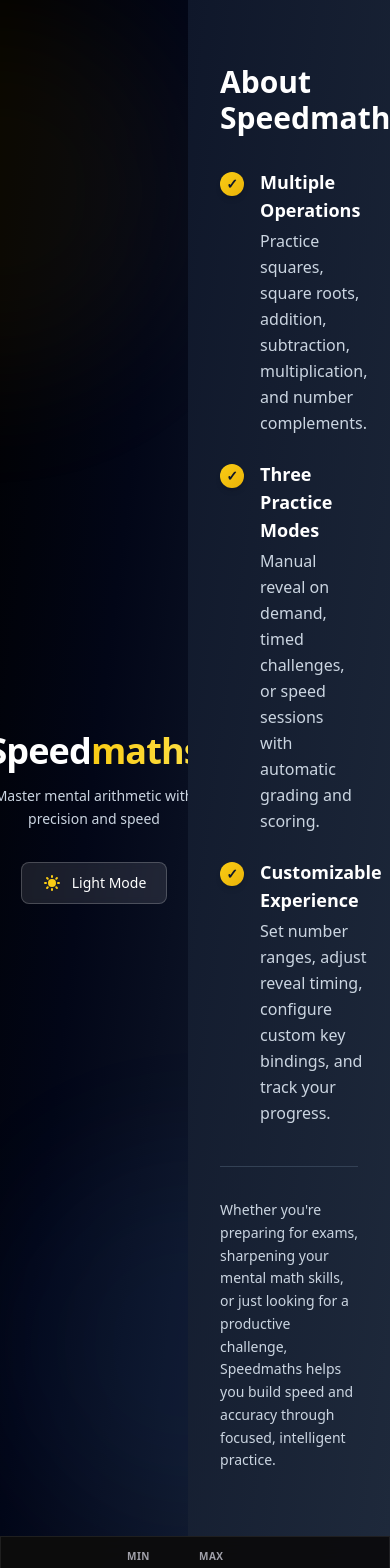
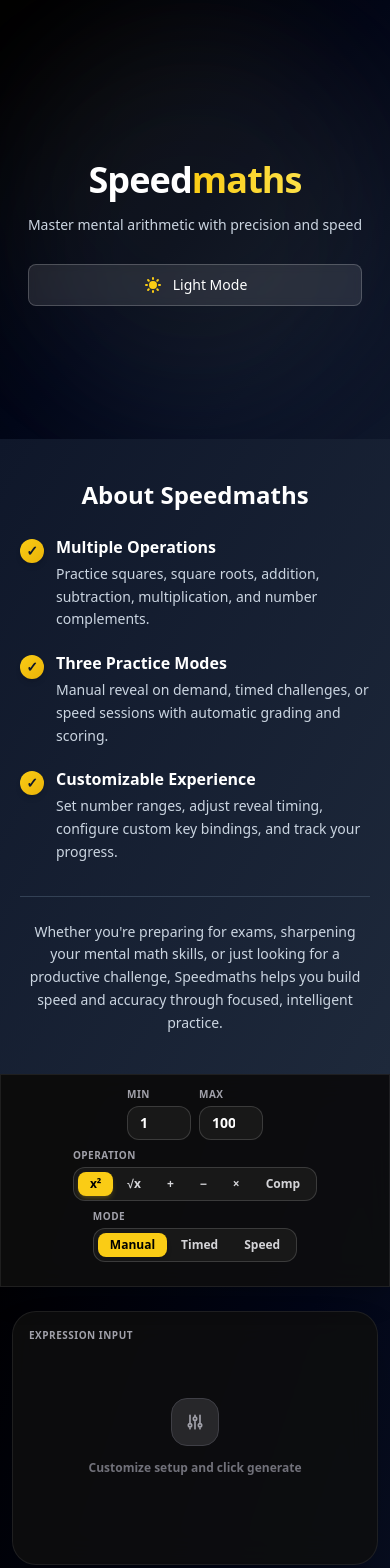
Before and after one commit to Amreshhh/Speedmaths, a React (Vite) app: page / in a window 390 px wide. Shown: the top 1568 px of the page. Built offline with nearby package versions, Linux system fonts and the light colour scheme; the HTML template or start-up script is replaced by a standard one.

Commit message:
optimized the landing page

```diff
--- a/src/components/LandingPage.jsx
+++ b/src/components/LandingPage.jsx
@@ -3,23 +3,23 @@ import React from 'react';
 export default function LandingPage({ isDarkMode, setIsDarkMode }) {
   return (
     <div className={isDarkMode ? 'dark' : ''}>
-      <div className="min-h-screen bg-white dark:bg-slate-950 flex items-stretch overflow-hidden transition-colors duration-500">
+      <div className="min-h-screen bg-white dark:bg-slate-950 flex flex-col md:flex-row items-stretch overflow-hidden transition-colors duration-500">
         {/* Left Section: Branding */}
-        <div className="w-full md:w-1/2 bg-gradient-to-br from-slate-950 via-slate-900 to-slate-800 dark:from-black dark:via-slate-950 dark:to-slate-900 flex flex-col items-center justify-center px-5 sm:px-8 md:px-12 py-12 sm:py-16 md:py-0 relative overflow-hidden">
+        <div className="w-full md:w-1/2 min-h-[52svh] md:min-h-screen bg-gradient-to-br from-slate-950 via-slate-900 to-slate-800 dark:from-black dark:via-slate-950 dark:to-slate-900 flex flex-col items-center justify-center px-5 sm:px-8 md:px-12 py-10 sm:py-16 md:py-0 relative overflow-hidden">
           <div className="absolute top-0 right-0 w-96 h-96 bg-yellow-500/5 rounded-full blur-3xl"></div>
           <div className="absolute bottom-0 left-0 w-96 h-96 bg-blue-500/5 rounded-full blur-3xl"></div>
 
-          <div className="text-center md:text-left max-w-lg relative z-10 pt-24 sm:pt-28 md:pt-28">
+          <div className="text-center md:text-left max-w-md md:max-w-lg relative z-10 pt-6 sm:pt-10 md:pt-28">
             <h1 className="text-4xl sm:text-5xl md:text-6xl lg:text-7xl font-bold text-white mb-3 sm:mb-4 tracking-tight leading-tight">
               Speed<span className="bg-gradient-to-r from-yellow-400 to-yellow-300 bg-clip-text text-transparent">maths</span>
             </h1>
-            <p className="text-sm sm:text-lg md:text-xl text-slate-300 font-light mb-8 sm:mb-12 leading-relaxed max-w-md">
+            <p className="text-sm sm:text-lg md:text-xl text-slate-300 font-light mb-7 sm:mb-12 leading-relaxed max-w-sm sm:max-w-md mx-auto md:mx-0">
               Master mental arithmetic with precision and speed
             </p>
 
             <button
               onClick={() => setIsDarkMode(!isDarkMode)}
-              className="inline-flex items-center justify-center gap-2.5 sm:gap-3 px-5 sm:px-6 py-2.5 sm:py-3 bg-white/10 hover:bg-white/20 text-white font-medium rounded-lg transition-all border border-white/20 backdrop-blur-sm text-sm sm:text-base"
+              className="inline-flex w-full sm:w-auto items-center justify-center gap-2.5 sm:gap-3 px-5 sm:px-6 py-2.5 sm:py-3 bg-white/10 hover:bg-white/20 text-white font-medium rounded-lg transition-all border border-white/20 backdrop-blur-sm text-sm sm:text-base"
             >
               {isDarkMode ? (
                 <>
@@ -41,52 +41,52 @@ export default function LandingPage({ isDarkMode, setIsDarkMode }) {
         </div>
 
         {/* Right Section: Information */}
-        <div className="w-full md:w-1/2 bg-gradient-to-br from-slate-50 to-slate-100 dark:from-slate-900 dark:to-slate-800 flex flex-col items-center justify-center px-8 md:px-12 py-16 md:py-0 relative overflow-hidden transition-colors duration-500">
+        <div className="w-full md:w-1/2 min-h-[48svh] md:min-h-screen bg-gradient-to-br from-slate-50 to-slate-100 dark:from-slate-900 dark:to-slate-800 flex flex-col items-center justify-center px-5 sm:px-8 md:px-12 py-10 sm:py-16 md:py-0 relative overflow-hidden transition-colors duration-500">
           <div className="absolute top-0 right-0 w-96 h-96 bg-yellow-500/3 rounded-full blur-3xl"></div>
 
           <div className="max-w-lg w-full relative z-10">
-            <h2 className="text-3xl md:text-4xl font-bold text-slate-900 dark:text-white mb-8">About Speedmaths</h2>
+            <h2 className="text-2xl sm:text-3xl md:text-4xl font-bold text-slate-900 dark:text-white mb-6 sm:mb-8 text-center md:text-left">About Speedmaths</h2>
 
-            <div className="space-y-6">
-              <div className="flex gap-4">
+            <div className="space-y-5 sm:space-y-6">
+              <div className="flex gap-3 sm:gap-4 items-start">
                 <div className="flex-shrink-0 w-6 h-6 rounded-full bg-gradient-to-br from-yellow-400 to-yellow-500 flex items-center justify-center mt-1 shadow-md">
                   <span className="text-slate-900 font-bold text-sm">✓</span>
                 </div>
                 <div>
-                  <h3 className="text-lg font-semibold text-slate-900 dark:text-white mb-1">Multiple Operations</h3>
-                  <p className="text-slate-600 dark:text-slate-300 text-base leading-relaxed">
+                  <h3 className="text-base sm:text-lg font-semibold text-slate-900 dark:text-white mb-1">Multiple Operations</h3>
+                  <p className="text-sm sm:text-base text-slate-600 dark:text-slate-300 leading-relaxed">
                     Practice squares, square roots, addition, subtraction, multiplication, and number complements.
                   </p>
                 </div>
               </div>
 
-              <div className="flex gap-4">
+              <div className="flex gap-3 sm:gap-4 items-start">
                 <div className="flex-shrink-0 w-6 h-6 rounded-full bg-gradient-to-br from-yellow-400 to-yellow-500 flex items-center justify-center mt-1 shadow-md">
                   <span className="text-slate-900 font-bold text-sm">✓</span>
                 </div>
                 <div>
-                  <h3 className="text-lg font-semibold text-slate-900 dark:text-white mb-1">Three Practice Modes</h3>
-                  <p className="text-slate-600 dark:text-slate-300 text-base leading-relaxed">
+                  <h3 className="text-base sm:text-lg font-semibold text-slate-900 dark:text-white mb-1">Three Practice Modes</h3>
+                  <p className="text-sm sm:text-base text-slate-600 dark:text-slate-300 leading-relaxed">
                     Manual reveal on demand, timed challenges, or speed sessions with automatic grading and scoring.
                   </p>
                 </div>
               </div>
 
-              <div className="flex gap-4">
+              <div className="flex gap-3 sm:gap-4 items-start">
                 <div className="flex-shrink-0 w-6 h-6 rounded-full bg-gradient-to-br from-yellow-400 to-yellow-500 flex items-center justify-center mt-1 shadow-md">
                   <span className="text-slate-900 font-bold text-sm">✓</span>
                 </div>
                 <div>
-                  <h3 className="text-lg font-semibold text-slate-900 dark:text-white mb-1">Customizable Experience</h3>
-                  <p className="text-slate-600 dark:text-slate-300 text-base leading-relaxed">
+                  <h3 className="text-base sm:text-lg font-semibold text-slate-900 dark:text-white mb-1">Customizable Experience</h3>
+                  <p className="text-sm sm:text-base text-slate-600 dark:text-slate-300 leading-relaxed">
                     Set number ranges, adjust reveal timing, configure custom key bindings, and track your progress.
                   </p>
                 </div>
               </div>
             </div>
 
-            <div className="mt-10 pt-8 border-t border-slate-200 dark:border-slate-700">
-              <p className="text-slate-600 dark:text-slate-300 text-sm leading-relaxed">
+            <div className="mt-8 sm:mt-10 pt-6 sm:pt-8 border-t border-slate-200 dark:border-slate-700">
+              <p className="text-slate-600 dark:text-slate-300 text-sm leading-relaxed text-center md:text-left">
                 Whether you're preparing for exams, sharpening your mental math skills, or just looking for a productive challenge, Speedmaths helps you build speed and accuracy through focused, intelligent practice.
               </p>
             </div>
```
